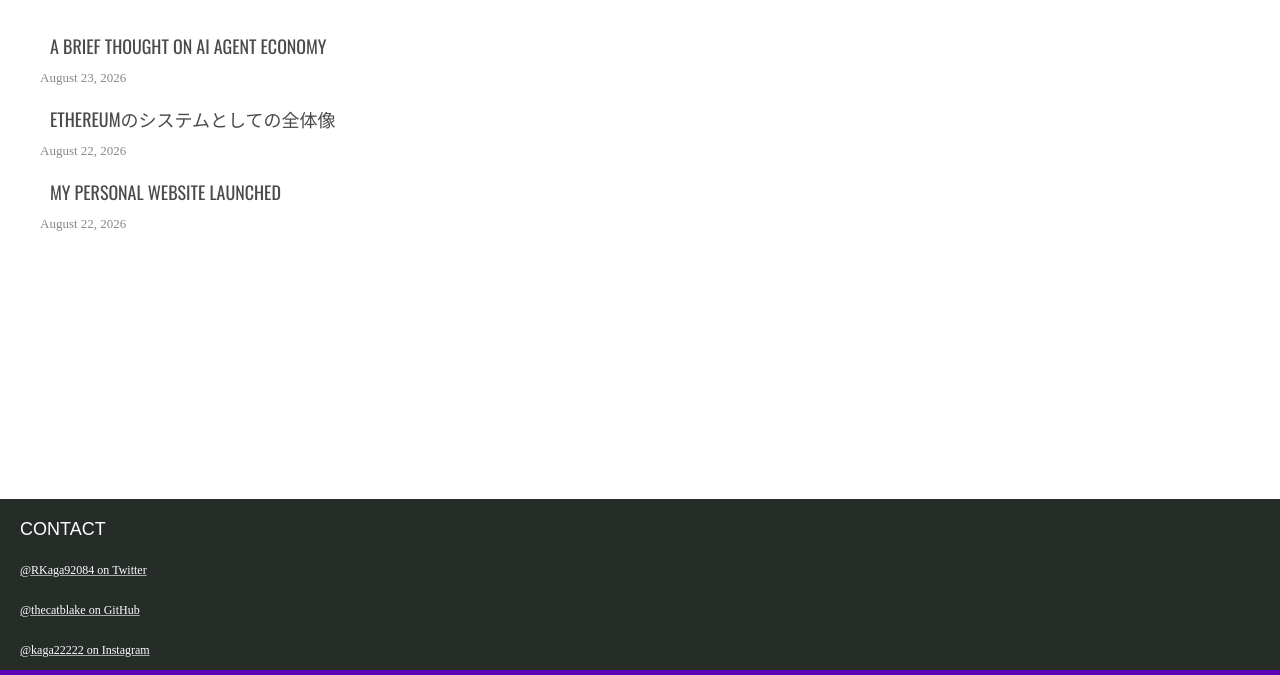
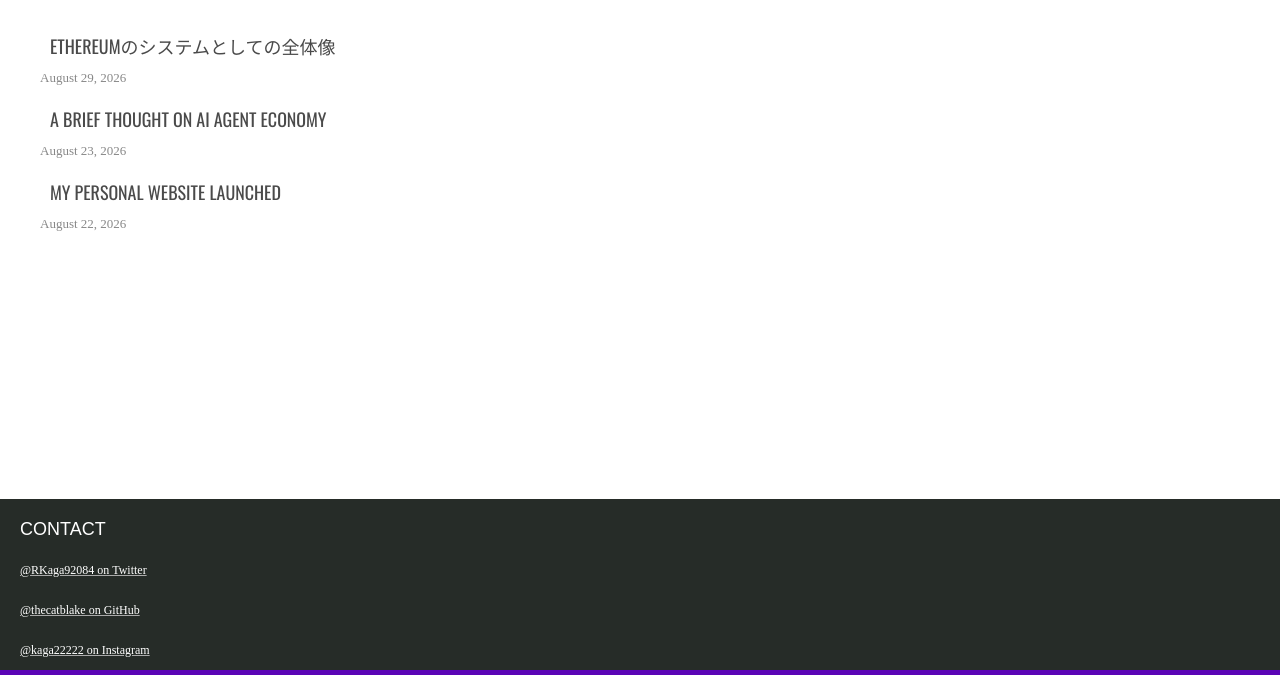
Before and after one commit to thecatblake/thecatblake.github.io, an Astro site: page /blog in a window 1280 px wide. Shown: the part 135-810 px from the top of the page. Built offline with nearby package versions, Linux system fonts and the light colour scheme; Astro itself is replaced by a stand-in of ours; a web font is replaced by a local one.

Commit message:
日付変更

```diff
--- a/src/content/blog/ethereum-a-system-point-of-view.md
+++ b/src/content/blog/ethereum-a-system-point-of-view.md
@@ -1,6 +1,6 @@
 ---
 title: "Ethereumのシステムとしての全体像"
-date: 2026-08-22
+date: 2026-08-29
 ---
 
 writing in progress
```
